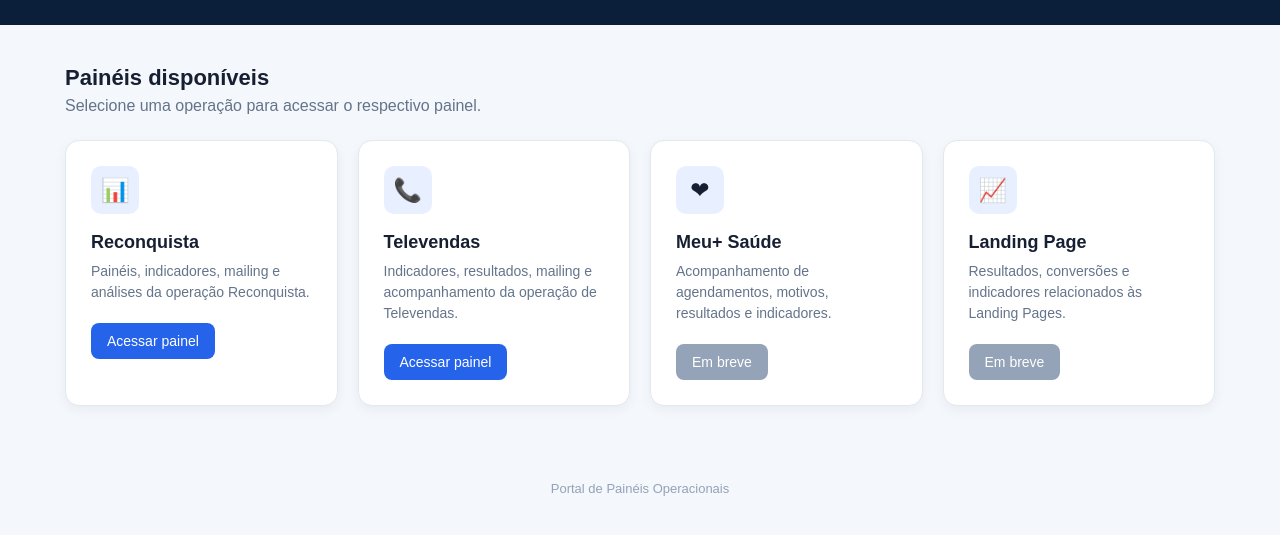
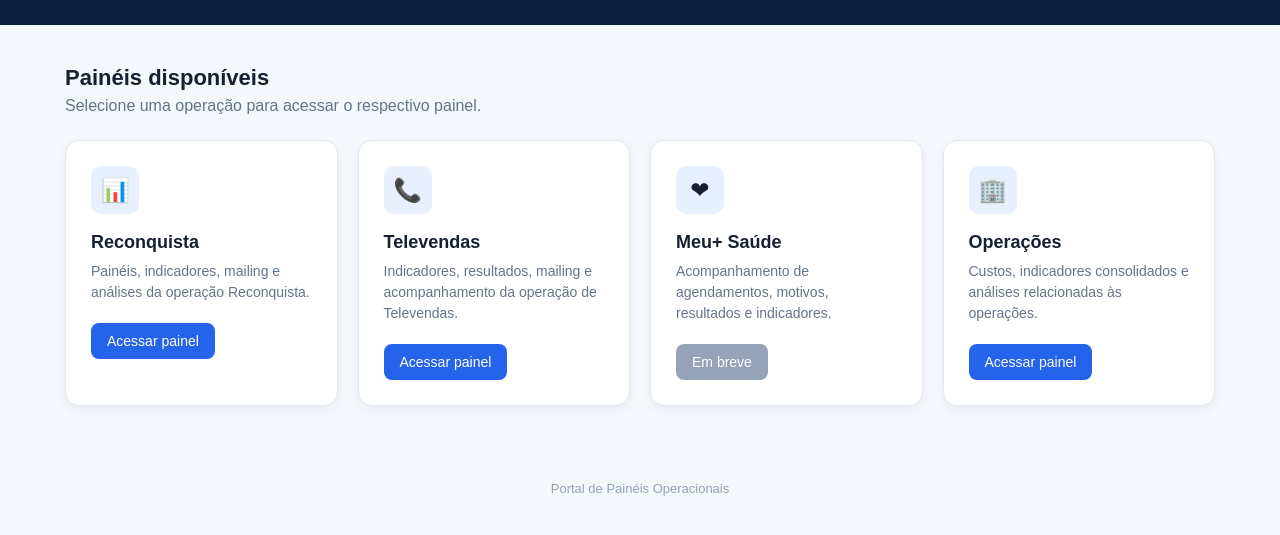
Before and after one commit to Ian-Matos/painel-operacoes, a plain HTML site: page index.html in a window 1280 px wide. Shown: the part 85-620 px from the top of the page. Drawn offline with Linux system fonts and the light colour scheme.

Commit message:
Adicionar Operações ao portal

```diff
--- a/index.html
+++ b/index.html
@@ -158,12 +158,12 @@
         <span class="botao desativado">Em breve</span>
       </div>
 
-      <div class="card">
-        <div class="icone">📈</div>
-        <h3>Landing Page</h3>
-        <p>Resultados, conversões e indicadores relacionados às Landing Pages.</p>
-        <span class="botao desativado">Em breve</span>
-      </div>
+    <div class="card">
+    <div class="icone">🏢</div>
+    <h3>Operações</h3>
+    <p>Custos, indicadores consolidados e análises relacionadas às operações.</p>
+    <a class="botao" href="operacoes.html">Acessar painel</a>
+</div>
 
     </div>
 
```
